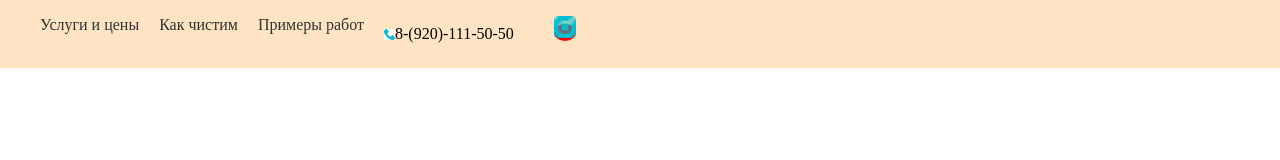
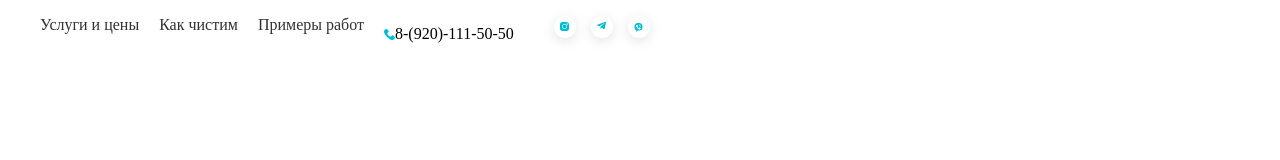
Before and after one commit to energetikk/cleancompany, a plain HTML site: page index.html in a window 1280 px wide. Shown: the top 160 px of the page. Drawn offline with Linux system fonts and the light colour scheme.

Commit message:
Верстка хедера. добавил иконки соцсетей

```diff
--- a/index.html
+++ b/index.html
@@ -19,12 +19,14 @@
 
         <div class="header__contacts">
             <div class="header__phone">
-                <img class="header__phone-pic" src="./images/phone-call 1.png" alt="символ телефона">
+                <img class="header__phone-pic" src="./images/phone-call 1.svg" alt="символ телефона">
                 <p class="header__phone-number">8-(920)-111-50-50</p>
             </div>
             <nav class="header__social">
                 <ul class="header__social-items">
-                    <li><a href="#" class="header__social-item"><img src="./images/instagram.png" alt="логотип instagram" class="header__social-instagram"></a></li>
+                    <li><a href="#" class="header__social-item"><img src="./images/instagram.svg" alt="логотип instagram" class="header__social-instagram"></a></li>
+                    <li><a href="#" class="header__social-item"><img src="./images/telegram.svg" alt="логотип instagram" class="header__social-telegram"></a></li>
+                    <li><a href="#" class="header__social-item"><img src="./images/viber.svg" alt="логотип instagram" class="header__social-viber"></a></li>
                     <!-- <li class="header__social-telegram"></li>
                     <li class="header__social-viber"></li> -->
                 </ul>
--- a/style.css
+++ b/style.css
@@ -9,7 +9,7 @@
 .header__container {
     width: 1400px;
     height: 68px;
-    background-color: bisque;
+    /* background-color: bisque; */
     display: flex;
 
 
@@ -37,13 +37,20 @@
 .header__social-items {
     list-style: none;
     display: flex;
+    gap: 15px;
 }
 
 .header__social-item {
-    width: 32px;
-    height: 32px;
+    display: block;
+    width: 22px;
+    height: 22px;
     border-radius: 50%;
-    background-color: red;
+    background-color: white;
+    /* background-color: rgb(97, 89, 89); */
+    /* box-shadow: 0 3px 6px 6px rgba(0, 0, 0, 0.11); */
+    /* fill: white; */
+    filter: drop-shadow(0px 3px 6px rgba(0, 0, 0, 0.11));
+    text-align: center;
     /* text-decoration: none; */
 
 }
@@ -54,9 +61,17 @@
 }
 
 .header__social-instagram {
-    width: 22px;
-    height: 22px;
-    object-fit: cover;
+    width: 9px;
+    height: 9px;
+    object-fit: contain;
+    top: 3px;
+    padding-top: 6px;
+}
 
-
+.header__social-viber {
+    width: 11px;
+    height: 11x;
+    object-fit: contain;
+    top: 3px;
+    padding-top: 6px;
 }
```
Also changed, not shown: images/instagram.png (deleted), images/instagram.svg (added), images/phone-call 1.png (deleted), images/phone-call 1.svg (added), images/telegram.png (deleted), images/telegram.svg (added), images/viber.png (deleted), images/viber.svg (added).
